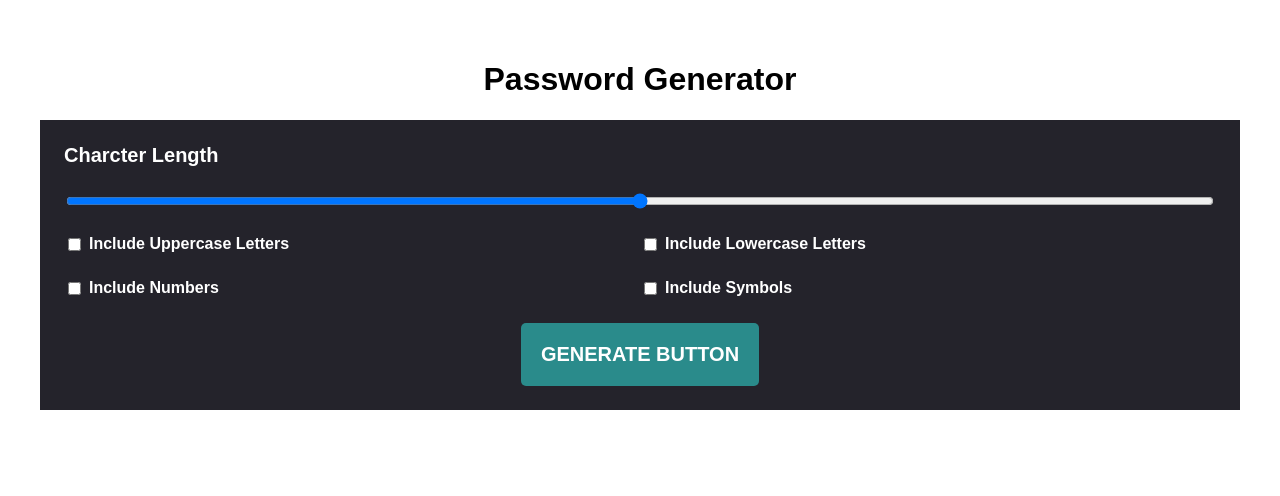
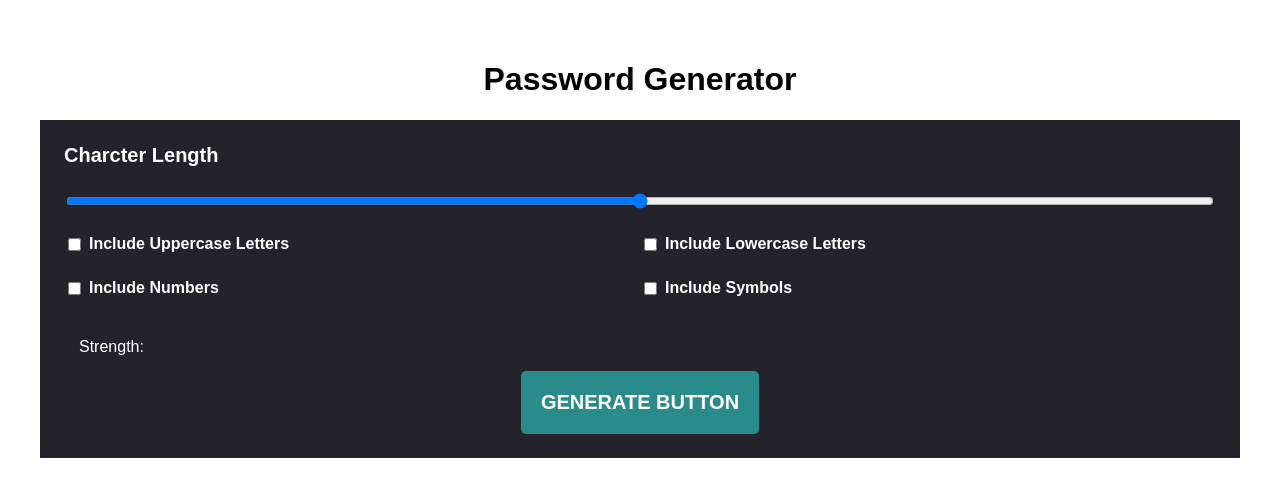
Before and after one commit to aashikofsach/Password_Generator_MCQ14, a React (Vite) app: page / in a window 1280 px wide. Shown: the top 496 px of the page. Built offline with nearby package versions, Linux system fonts and the light colour scheme.

Commit message:
added the password strength checker feature

```diff
--- a/src/App.css
+++ b/src/App.css
@@ -72,6 +72,16 @@ button {
   color: red;
   text-align: left;
 }
+.strength {
+  display: flex;
+  justify-content: space-between;
+  color: white;
+  padding: 15px;
+}
+.str-string {
+  font-weight: bold;
+  font-size: 20px;
+}
 
 /*
 .title {
--- a/src/App.jsx
+++ b/src/App.jsx
@@ -1,6 +1,7 @@
 import { useEffect, useState } from 'react'
 import './App.css'
 import usePasswordGenerator from './hooks/usePasswordGenerator';
+import StrengthChecker from './components/StrengthChecker';
 
 function App() {
   const [length, setLenght] = useState();
@@ -63,6 +64,8 @@ function App() {
             })
           }
         </div>
+
+        <StrengthChecker password={password}/>
         {
           error && <div className='error'>{error}</div>
         }
--- /dev/null
+++ b/src/components/StrengthChecker.jsx
@@ -0,0 +1,33 @@
+import React from 'react'
+
+function StrengthChecker({password=""}) {
+    let length = password.length ;
+
+    function strength(length)
+    {
+        if(length <1) return ""
+       if (length < 4) return 'Very Weak';
+    if (length < 8) return 'Weak';
+    if (length < 12) return 'Strong';
+    if (length < 16) return 'Very Strong';
+    return 'Excellent';
+
+
+    }
+
+    let strengthNote = strength(length)
+
+
+
+  return (
+    <>
+    <div className='strength'>
+        <span>Strength:</span>
+        <span className='str-string'>{strengthNote ? strengthNote : <></>  }</span>
+
+    </div>
+    </>
+  )
+}
+
+export default StrengthChecker
```
